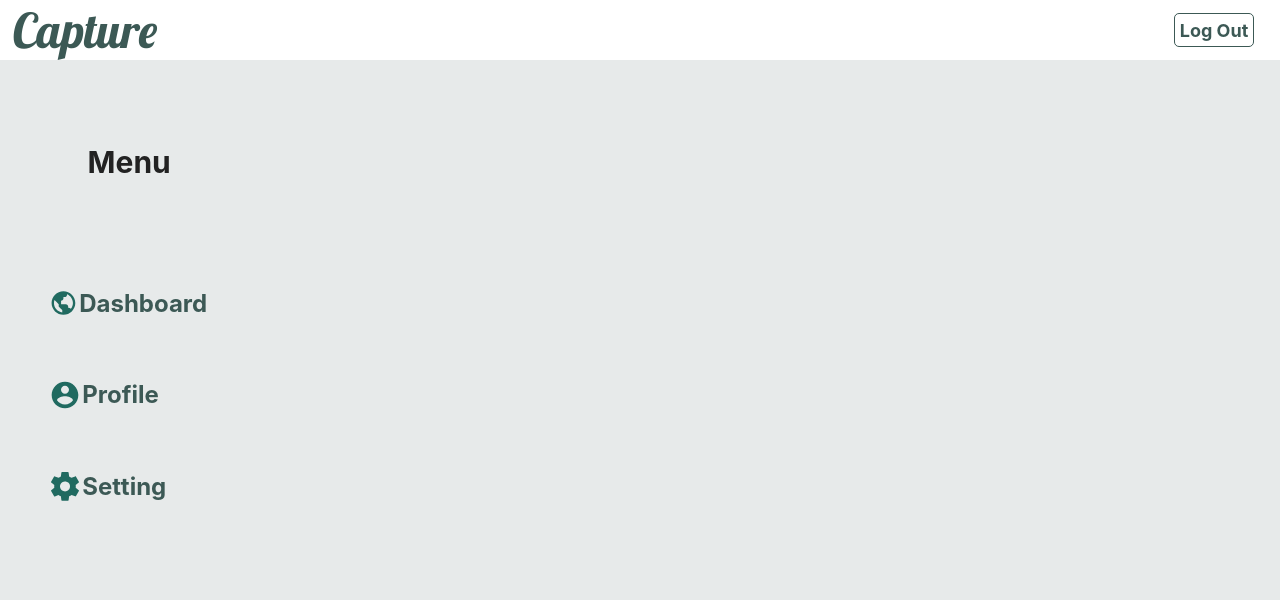
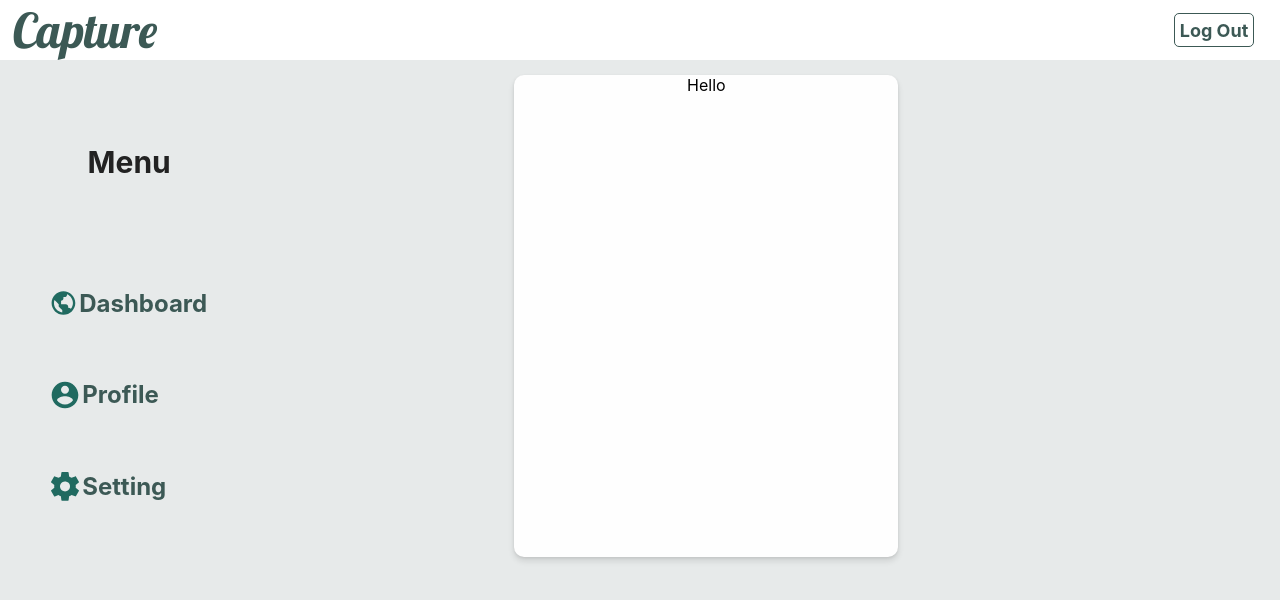
Before and after one commit to FT-Expat-Journal-1/Memories, a React (Create React App) app: page /setting in a window 1280 px wide. Shown: the top 600 px of the page. Built offline with nearby package versions, Linux system fonts and the light colour scheme; no server answers.

Commit message:
Code polished/formatted

```diff
--- a/src/components/ProfilePosts.js
+++ b/src/components/ProfilePosts.js
@@ -20,7 +20,7 @@ export const ProfilePosts = props => {
             <p>{props.body}</p>
             <div className='post-edit-delete-div'>
                 <button className='post-btns'><NavLink to={`/update-post/${props.id}`} className='post-btns-nav'> Edit </NavLink></button>
-                <button className='post-btns' onClick={handleDelete}><NavLink to='/dashboard' className='post-btns-nav'> Delete </NavLink></button>
+                <button className='post-btns' onClick={handleDelete}><NavLink to='/profile' className='post-btns-nav'> Delete </NavLink></button>
             </div>
         </div>
     )
--- a/src/components/ProfileSetting.js
+++ b/src/components/ProfileSetting.js
@@ -52,8 +52,8 @@ export const ProfileSetting = props => {
                          </div>
                     </div>
 
-                    <div>
-
+                    <div className="setting-cards-div">
+                        Hello {props.firstName}
                         {!props.isLoading && (
                             <ProfileSettingCard user={props.user}/>
                         )}
```
